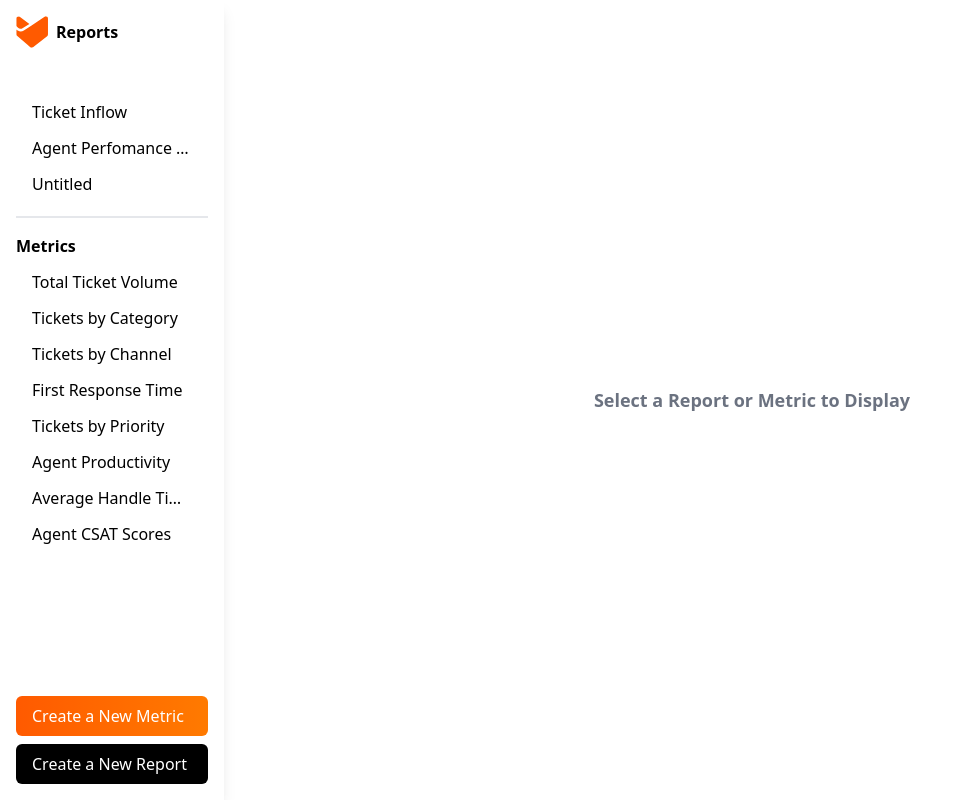
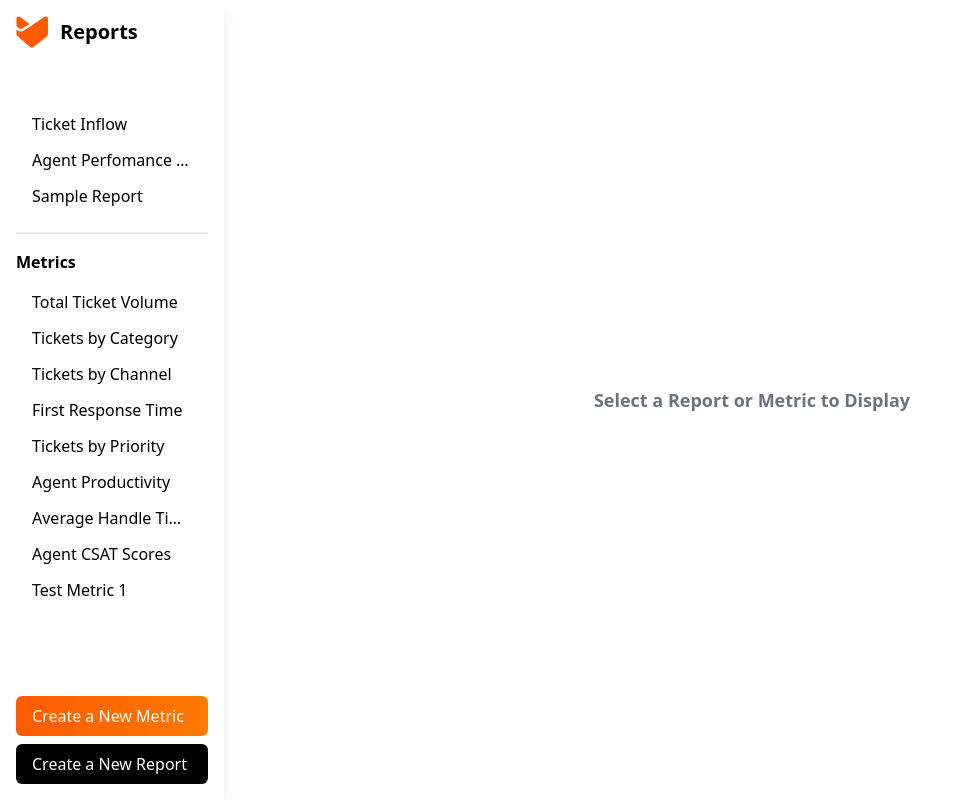
Before and after one commit to vimalds15/hf-reports-eval, a React (Vite) app: page / in a window 1280 px wide. Shown: the whole page, without its empty margins (0-956 px from the left). Built offline with nearby package versions, Linux system fonts and the light colour scheme; data requests are answered from the project's data file.

Commit message:
feat: "changes"

```diff
--- a/db.json
+++ b/db.json
@@ -460,7 +460,9 @@
       "conversation": []
     },
     {
-      "id": 4424,
+      "title": "Sample Report",
+      "description": "Untitled Description",
+      "conversation": [],
       "components": [
         {
           "id": "3",
@@ -541,18 +543,7 @@
           "properties": {}
         }
       ],
-      "title": "Untitled",
-      "description": "Untitled Description",
-      "conversation": [
-        {
-          "type": "user",
-          "message": "give some"
-        },
-        {
-          "type": "assistant",
-          "message": "Sure, here it is"
-        }
-      ]
+      "id": "4424"
     }
   ],
   "metrics": [
@@ -947,62 +938,6 @@
         ]
       },
       "properties": {}
-    },
-    {
-      "id": "5056",
-      "title": "sample metric",
-      "description": "sample description",
-      "conversation": [
-        {
-          "type": "user",
-          "message": "give a random somehting"
-        },
-        {
-          "type": "assistant",
-          "message": "Sure, here it is"
-        },
-        {
-          "type": "user",
-          "message": "a"
-        },
-        {
-          "type": "assistant",
-          "message": "Sure, here it is"
-        }
-      ],
-      "component_type": "charts",
-      "data": {
-        "title": "Priority Distribution",
-        "label1": "Count",
-        "sub_component_type": "line_chart",
-        "supported_sub_components": [
-          "line_chart",
-          "bar_chart",
-          "pie_chart",
-          "area_chart",
-          "radar_chart"
-        ],
-        "insight": "Medium priority tickets constitute 40% of total volume, while critical issues represent 10%. This balanced distribution suggests effective priority categorization.",
-        "data": [
-          {
-            "month": "Critical",
-            "tickets": 500
-          },
-          {
-            "month": "High",
-            "tickets": 1500
-          },
-          {
-            "month": "Medium",
-            "tickets": 2000
-          },
-          {
-            "month": "Low",
-            "tickets": 1000
-          }
-        ]
-      },
-      "properties": {}
     }
   ]
 }
--- a/src/components/ComponentMapper.jsx
+++ b/src/components/ComponentMapper.jsx
@@ -1,7 +1,7 @@
-import { componentsMap } from "../constants";
+import { COMPONENTS_MAP } from "../constants";
 
 const ComponentMapper = ({ componentId, ...props }) => {
-  const Component = componentsMap[componentId] || null;
+  const Component = COMPONENTS_MAP[componentId] || null;
   return Component ? <Component {...props} /> : null;
 };
 
--- a/src/components/FullScreenWidget.jsx
+++ b/src/components/FullScreenWidget.jsx
@@ -57,10 +57,10 @@ const FullScreenWidget = ({
             <div
               key={item.id}
               ref={selectedMetric === index ? selectedRef : null}
-              className="my-2"
+              className="my-2 cursor-pointer"
               onClick={() => setSelectedMetric(index)}
             >
-              <div className="flex flex-col h-44 rounded-lg w-full  overflow-hidden">
+              <div className="flex flex-col h-44 rounded-lg w-full  overflow-hidden pointer-events-none">
                 <MetricItem
                   item={item}
                   previewActive={selectedMetric === index}
--- a/src/components/ProperitesPane.jsx
+++ b/src/components/ProperitesPane.jsx
@@ -151,11 +151,10 @@ const ProperitesPane = ({ newMetric, newReport }) => {
           >
             Save
           </div>
-          {(!newReport || !newMetric) && (
+          {!(newReport || newMetric) && (
             <div
               onClick={() => {
                 if (isMetric) {
-                  console.log(isMetric);
                   deleteItemHandler("metric");
                 } else {
                   deleteItemHandler("report");
--- a/src/components/ReportCanvasPane.jsx
+++ b/src/components/ReportCanvasPane.jsx
@@ -161,6 +161,7 @@ const ReportCanvasPane = ({ newMetric = false, newReport = false }) => {
                 {canvasMetrics?.map((item, index) => (
                   <div
                     key={item.id}
+                    data-test={item.id}
                     className="relative flex flex-col my-2 bg-white rounded-2xl"
                   >
                     <div
--- a/src/components/SideNavBarPane.jsx
+++ b/src/components/SideNavBarPane.jsx
@@ -1,10 +1,4 @@
-import { useEffect, useState } from "react";
-import {
-  getAllMetrics,
-  getAllReports,
-  getMetricsById,
-  getReportById,
-} from "../mock/api";
+import { useEffect, useState, useCallback } from "react";
 import Logo from "../assets/hf.svg";
 import SideNavActionButton from "./SideNavActionButton";
 import SideNavMenuItem from "./SideNavMenuItem";
@@ -15,113 +9,86 @@ import {
   usePropertyItemContext,
   useEditModeContext,
 } from "../services/context";
+import { NAV_SECTIONS } from "../constants";
 
 const SideNavBarPane = ({ setNewReport, setNewMetric }) => {
-  const [active, setActive] = useState(null);
+  const [active, setActive] = useState("");
   const { setActiveItem } = useActiveItemContext();
   const { reports, setReports } = useReportsContext();
   const { metrics, setMetrics } = useMetricsContext();
   const { setPropertyItem } = usePropertyItemContext();
   const { setIsEditEnabled } = useEditModeContext();
 
-  const createNewMetricHandler = () => {
+  const contextSetters = { reports: setReports, metrics: setMetrics };
+
+  const handleNewItem = (type) => {
     setIsEditEnabled(true);
-    setNewMetric(true);
-    setNewReport(false);
-    setActiveItem({});
-    setActive(null);
-  };
-
-  const createNewReportHandler = () => {
-    setIsEditEnabled(true);
-    setNewReport(true);
-    setNewMetric(false);
-    setActive(null);
+    setNewReport(type === "reports");
+    setNewMetric(type === "metrics");
+    setActive("");
     setActiveItem({});
   };
 
-  const selectSideMenuItemHandler = async (id, type) => {
-    if (type === "metric") {
-      await fetchMetricById(id);
-    } else {
-      await fetchReportById(id);
+  const selectSideMenuItemHandler = useCallback(
+    async (id, type) => {
+      const section = NAV_SECTIONS?.find((s) => s.key === type);
+      if (section) {
+        const response = await section.fetchById(id);
+        setActiveItem(response);
+        setPropertyItem(response);
       }
       setNewReport(false);
       setNewMetric(false);
       setActive(id);
-  };
-
-  const fetchReportById = async (id) => {
-    const response = await getReportById(id);
-    setActiveItem(response);
-    setPropertyItem(response);
-  };
-
-  const fetchMetricById = async (id) => {
-    const response = await getMetricsById(id);
-    setActiveItem(response);
-    setPropertyItem(response);
-  };
-
-  const fetchReportAllReports = async () => {
-    const response = await getAllReports();
-    setReports(response);
-  };
-
-  const fetchReportAllMetrics = async () => {
-    const response = await getAllMetrics();
-    setMetrics(response);
-  };
+    },
+    [setActiveItem, setPropertyItem, setNewReport, setNewMetric]
+  );
 
   useEffect(() => {
-    fetchReportAllReports();
-    fetchReportAllMetrics();
+    NAV_SECTIONS.forEach(async ({ key, fetchAll }) => {
+      const response = await fetchAll();
+      contextSetters[key]?.(response);
+    });
   }, []);
 
   return (
-    <div className="flex flex-col justify-between w-fit max-w-56 min-w-56 p-4 shadow-lg">
-      <div className="flex items-center gap-2">
-        <img src={Logo} className="h-8 w-8" />
-        <p className="font-semibold">Reports</p>
+    <div className="flex flex-col h-screen w-fit max-w-56 min-w-56 p-4 shadow-lg">
+      <div className="flex items-center gap-3">
+        <img src={Logo} className="h-8 w-8" alt="Logo" />
+        <p className="font-semibold text-xl">Reports</p>
       </div>
 
-      <div className="mt-12 flex flex-col justify-between h-full">
-        <div className="h-full">
-          <div className="max-h-[30vh] overflow-y-scroll no-scrollbar">
-            <div className="flex flex-col gap-1">
-              {reports?.map((report) => (
+      <div className="flex-1 overflow-hidden mt-12 flex flex-col">
+        {NAV_SECTIONS.map(({ key, label }, index) => (
+          <div key={key} className="min-h-0 flex flex-col">
+            <p className="font-semibold mb-2">{label}</p>
+            <div
+              className={`${
+                index !== 0 ? "flex-1" : "max-h-[35vh]"
+              } min-h-0 overflow-y-auto no-scrollbar`}
+            >
+              {(key === "reports" ? reports : metrics)?.map((item) => (
                 <SideNavMenuItem
-                  key={report.id}
-                  item={report}
+                  key={item.id}
+                  item={item}
                   active={active}
-                  onClick={(id) => selectSideMenuItemHandler(id, "report")}
+                  onClick={(id) => selectSideMenuItemHandler(id, key)}
                 />
               ))}
             </div>
+
+            {index !== NAV_SECTIONS.length - 1 && (
+              <div className="my-4 h-0.5 w-full bg-gray-200" />
+            )}
           </div>
-          <div className="my-4 h-0.5 w-full bg-gray-200" />
-          <div>
-            <p className="font-semibold mb-2">Metrics</p>
-            <div className="max-h-[35vh] overflow-scroll no-scrollbar">
-              <div className="flex flex-col gap-1 overflow-y-scroll">
-                {metrics?.map((metric) => (
-                  <SideNavMenuItem
-                    key={metric.id}
-                    item={metric}
-                    active={active}
-                    onClick={(id) => selectSideMenuItemHandler(id, "metric")}
-                  />
         ))}
       </div>
-            </div>
-          </div>
-        </div>
-        <div className="flex flex-col gap-2">
+
+      <div className="pt-4">
         <SideNavActionButton
-            onCreateNewMetric={createNewMetricHandler}
-            onCreateNewReport={createNewReportHandler}
+          onCreateNewMetric={() => handleNewItem("metrics")}
+          onCreateNewReport={() => handleNewItem("reports")}
         />
-        </div>
       </div>
     </div>
   );
--- a/src/components/SideNavMenuItem.jsx
+++ b/src/components/SideNavMenuItem.jsx
@@ -4,7 +4,7 @@ const SideNavMenuItem = ({ item, active, onClick }) => {
     <div
       key={item.id}
       onClick={() => onClick(item.id)}
-      className={`px-4 py-1 rounded truncate hover:bg-gray-200 cursor-pointer ${
+      className={`px-4 py-1 my-1 rounded truncate hover:bg-gray-200 cursor-pointer ${
         isActive ? "bg-gray-300 hover:bg-gray-300" : ""
       }`}
     >
--- a/src/components/metrics/Charts.jsx
+++ b/src/components/metrics/Charts.jsx
@@ -6,7 +6,7 @@ import AreaChartGraph from "./AreaChartGraph";
 import RadarChartGraph from "./RadarChartGraph";
 
 const Charts = ({ data, preview, fullScreen }) => {
-  const [chartType, setChartType] = useState(null);
+  const [chartType, setChartType] = useState("");
 
   const getChartOptions = (subComponents) => {
     return subComponents?.map((item) => ({
@@ -17,10 +17,7 @@ const Charts = ({ data, preview, fullScreen }) => {
     }));
   };
 
-
   const options = getChartOptions(data?.supported_sub_components);
-
-  console.log(options);
 
   useEffect(() => {
     setChartType(data?.sub_component_type);
--- a/src/constants/components-map.js
+++ b/src/constants/components-map.js
@@ -7,7 +7,7 @@ import {
   Charts,
 } from "../components/metrics";
 
-export const componentsMap = {
+export const COMPONENTS_MAP = {
   line_chart: LineChartGraph,
   bar_chart: BarChartGraph,
   radar_chart: RadarChartGraph,
--- a/src/constants/index.js
+++ b/src/constants/index.js
@@ -1,3 +1,4 @@
-import { componentsMap } from "./components-map";
+import { COMPONENTS_MAP } from "./components-map";
+import { NAV_SECTIONS } from "./side-navbar";
 
-export { componentsMap };
+export { COMPONENTS_MAP, NAV_SECTIONS };
--- a/src/constants/side-navbar.js
+++ b/src/constants/side-navbar.js
@@ -0,0 +1,21 @@
+import {
+  getAllMetrics,
+  getAllReports,
+  getMetricsById,
+  getReportById,
+} from "../mock/api";
+
+export const NAV_SECTIONS = [
+  {
+    key: "reports",
+    label: null,
+    fetchAll: getAllReports,
+    fetchById: getReportById,
+  },
+  {
+    key: "metrics",
+    label: "Metrics",
+    fetchAll: getAllMetrics,
+    fetchById: getMetricsById,
+  },
+];
```
Lines whose indentation alone changed are shown as unchanged.
